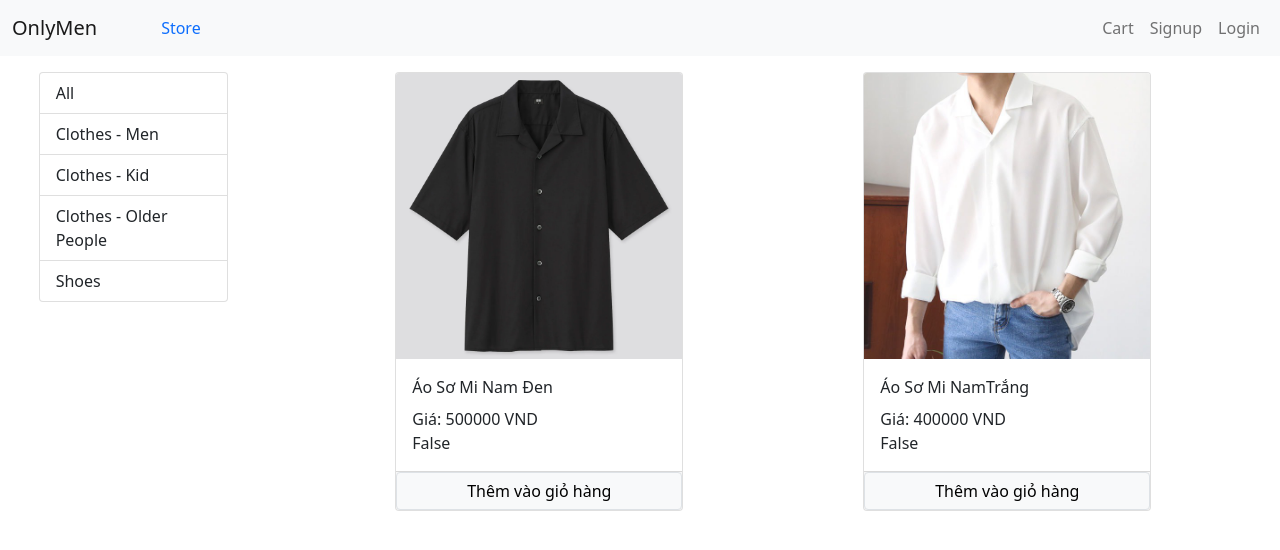
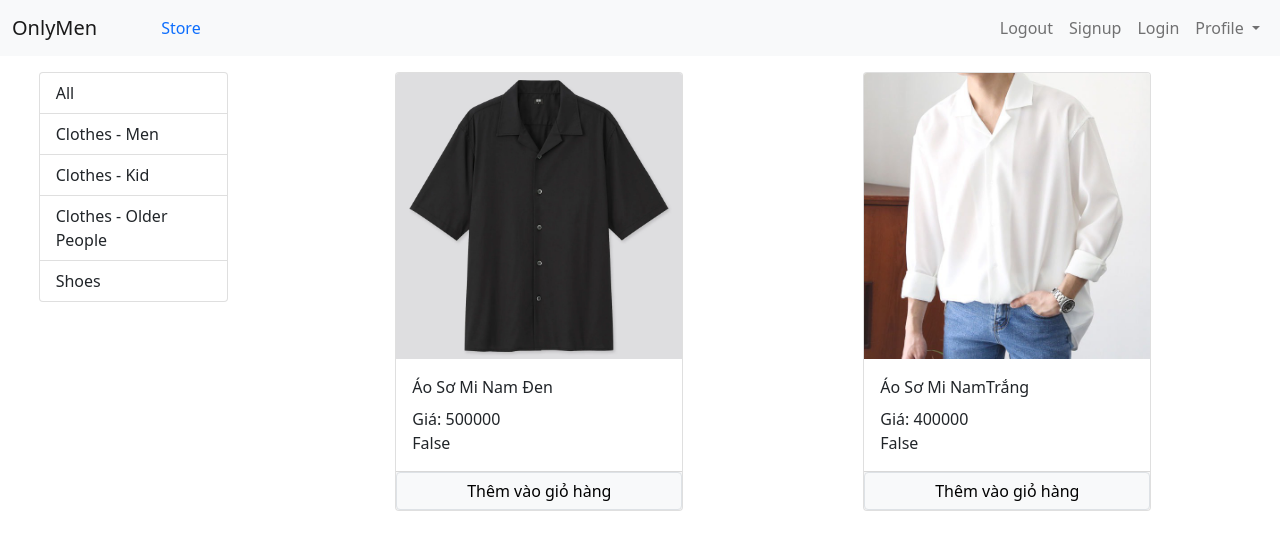
Before and after one commit to mchien2002/C-SHOP, a Django app: page /?category=1 in a window 1280 px wide. Shown: the top 550 px of the page. Run offline with Django 4.2, Linux system fonts and the light colour scheme; data comes from the database, SQL or seed files in the repository; both versions use the stored data as it was after the commit; parts of the project's set-up code (start-up, migrations or seed data) failed here and were passed over.

Commit message:
moi nguoi lam lai clip 40 vi version trc bi loi

```diff
--- a/assets/style.css
+++ b/assets/style.css
@@ -1,4 +1,4 @@
-.card:hover{
+/* .card:hover{
     animation: moveAniHover .2s;
     transform: translateY(-2px);
     cursor: pointer;
@@ -10,10 +10,6 @@
     display: flex;
     flex-direction: column;
     justify-content: flex-end;
-}
-
-.btn-fix-size{
-    width: 45.71px;
 }
 @keyframes moveAniHover {
     from{
@@ -31,4 +27,4 @@
     to{
         opacity: 1;
     }
-}
+} */
--- a/store/models/product.py
+++ b/store/models/product.py
@@ -21,12 +21,6 @@ class Product(models.Model):
     category = models.ForeignKey(Category, on_delete=models.CASCADE, default='Unknown')
 
     # CHIEN: staticmethod không chịu ảnh hưởng bởi class, nó chỉ việc xử lý các tham số
-
-    @staticmethod
-    def get_products_by_id(ids):
-        return Product.objects.filter(id__in=ids)
-
-
     @staticmethod
     def get_all_products():
         return Product.objects.all()
--- a/store/templates/base.html
+++ b/store/templates/base.html
@@ -12,7 +12,7 @@
    <!-- NHUT: tạo giao diện bootstrap navbar -->
    <nav class="navbar navbar-expand-lg navbar-light bg-light">
       <div class="container-fluid">
-      <a class="navbar-brand" href="/">OnlyMen</a>
+      <a class="navbar-brand" href="#">OnlyMen</a>
       <button class="navbar-toggler" type="button" data-bs-toggle="collapse" data-bs-target="#navbarSupportedContent" aria-controls="navbarSupportedContent" aria-expanded="false" aria-label="Toggle navigation">
         <span class="navbar-toggler-icon"></span>
       </button>
@@ -23,33 +23,18 @@
           </li>
 
         </ul>
-          {{customer}}
           <ul class="navbar-nav mb-2 mb-lg-0">
-              {% if request.session.customer %}
           <li class="nav-item" style = "display: flex;">
-               <a class="nav-link" aria-current="page" href="">Cart</a>
-               <a class="nav-link" aria-current="page" href="">Orders</a>
-              <a class="nav-link" aria-current="page" href="/logout">Logout</a>
+              <a class="nav-link" aria-current="page" href="#">Logout</a>
+              <a class="nav-link" aria-current="page" href="/signup">Signup</a>
+              <a class="nav-link" aria-current="page" href="/login">Login</a>
           </li>
-               <li class="nav-item dropdown">
+          <li class="nav-item dropdown">
             <a class="nav-link dropdown-toggle" href="#" id="navbarDropdown" role="button" data-bs-toggle="dropdown" aria-expanded="false">
               Profile
             </a>
 
           </li>
-              {% else %}
-              <li class="nav-item" style = "display: flex;">
-               <a class="nav-link" aria-current="page" href="/cart">Cart</a>
-              </li>
-              <li  class="nav-item" style = "display: flex;">
-              <a class="nav-link" aria-current="page" href="/signup">Signup</a>
-              </li>
-              <li class="nav-item" style = "display: flex;">
-              <a class="nav-link" aria-current="page" href="/login">Login</a>
-              </li>
-              {% endif %}
-
-
         </ul>
 
       </div>
--- a/store/templates/index.html
+++ b/store/templates/index.html
@@ -2,7 +2,6 @@
 {% block content %}
 <!--templatetags-->
 {% load cart %}
-{% load custom_filter %}
 <!--body-->
 <div class="container-fluid mt-3">
     <div class="row">
@@ -18,32 +17,23 @@
         <div id='products' class="col-lg-9 mx-auto">
             <div class="row mx-auto">
                 {% for product in products %}
-                <div class="card mx-auto mb-3 p-0" id='{{product.id}}' style="width: 18rem;">
+                <div class="card mx-auto mb-3 p-0" style="width: 18rem;">
                     <img class="card-img-top" src="{{product.image.url}}" alt="Card image cap">
                     <div class="card-body">
                         <p class="card-title">{{product.name}}</p>
-                        <p class="card-text">Giá: {{product.price|currency}}</p>
+                        <p class="card-text">Giá: {{product.price}}</p>
                         {{product | is_in_cart:request.session.cart}}
                     </div>
                     <div class="card-footer p-0 no-gutters">
                         {% if product|is_in_cart:request.session.cart %}
                             <div class="row no-gutters">
-                               <form action="/" class="col-2" method="post">
-                                    {% csrf_token %}
-                                    <input hidden name='product' type="text" value=" {{product.id}} ">
-                                   <input hidden name='remove' type="text" value="True">
-                                    <input type="submit" value=" - " class="btn-fix-size btn btn-block btn-secondary" >
-                                </form>
+                                <input type="submit" value=" - " class="col-2 btn btn-block btn-secondary" >
                                 <div class="text-center col">{{product|cart_quantity:request.session.cart}} in Cart</div>
-                                <form action="/" class="col-2 d-table" method="post">
-                                    {% csrf_token %}
-                                <input hidden name='product' type="text" value=" {{product.id}} ">
-                                    <input type="submit" value=" + " class="btn btn-block btn-secondary" >
-                                </form>
+                                <input type="submit" value=" + " class="col-2 btn btn-block btn-secondary" >
 
                             </div>
                         {% else %}
-                            <form action="/#{{product.id}}" method="POST" class="btn-block">
+                            <form action="/" method="POST" class="btn-block">
                                 {% csrf_token %}
                                 <input hidden name='product' type="text" value=" {{product.id}} ">
                                 <input type="submit" class="btn btn-light border form-control" value="Thêm vào giỏ hàng">
@@ -57,9 +47,6 @@
         </div>
     </div>
 </div>
-
-
-
 {% endblock %}
 
 </body>
--- a/store/templatetags/cart.py
+++ b/store/templatetags/cart.py
@@ -26,14 +26,3 @@ def cart_quantity(product, cart):
         if int(id) == product.id:
             return cart.get(id)
     return 0;
-
-@register.filter(name = 'price_total')
-def price_total(product, cart):
-   return product.price * cart_quantity(product,cart)
-
-@register.filter(name = 'total_cart_price')
-def total_cart_price(products,cart):
-    sum=0
-    for p in products:
-        sum+=price_total(p,cart)
-    return sum
--- a/store/templatetags/custom_filter.py
+++ /dev/null
@@ -1,8 +0,0 @@
-from atexit import register
-from django import template
-
-register = template.Library()
-
-@register.filter(name='currency')
-def currency(number):
-    return str(number)+" VND"
--- a/store/urls.py
+++ b/store/urls.py
@@ -17,8 +17,7 @@ from django.contrib import admin
 from django.urls import path
 from .views.home import Index
 from .views.signup import Signup
-from .views.login import Login,logout
-from .views.cart import Cart
+from .views.login import Login
 
 
 # CHIEN: Tạo đường dẫn URL để xử lý yêu cầu
@@ -28,7 +27,5 @@ urlpatterns = [
 
     #HOANG: thêm đường dẫn login
     # CHIEN: as_view()phương thức lớp trả về một hàm có thể được gọi khi một yêu cầu đến cho một URL khớp với mẫu được liên kết.
-    path('login', Login.as_view(),name='login'),
-    path('logout',logout,name='logout'),
-    path('cart',Cart.as_view(),name='cart'),
+    path('login', Login.as_view())
 ]
--- a/store/views/home.py
+++ b/store/views/home.py
@@ -13,18 +13,10 @@ class Index(View):
         product = request.POST.get('product')
         # CHIEN: Thêm sản phẩm vào dỏ hàng
         cart = request.session.get('cart')
-        # NHUT: xóa bớt sản phẩm vào giỏ hàng
-        remove=request.POST.get('remove')
         if cart:
             quanlity = cart.get(product)
             if quanlity:
-                if remove:
-                    if quanlity<=1:
-                        cart.pop(product)
-                    else:
-                        cart[product] = quanlity - 1
-                else:
-                    cart[product] = quanlity + 1
+                cart[product] = quanlity + 1
             else:
                 cart[product] = 1
         else:
@@ -37,7 +29,7 @@ class Index(View):
     def get(self, request):
         cart=request.session.get('cart')
         if not cart:
-            request.session['cart']={}
+            request.session.cart={}
         products = None
         categories = Category.get_all_categories()
         categoryID = request.GET.get('category')
```
Also changed, not shown: store/templates/cart.html (deleted, +0 -50 lines), store/views/cart.py (deleted, +0 -13 lines), store/views/login.py (+2 -5 lines), README.md, db.sqlite3, store/admin.py (line endings or trailing spaces).
